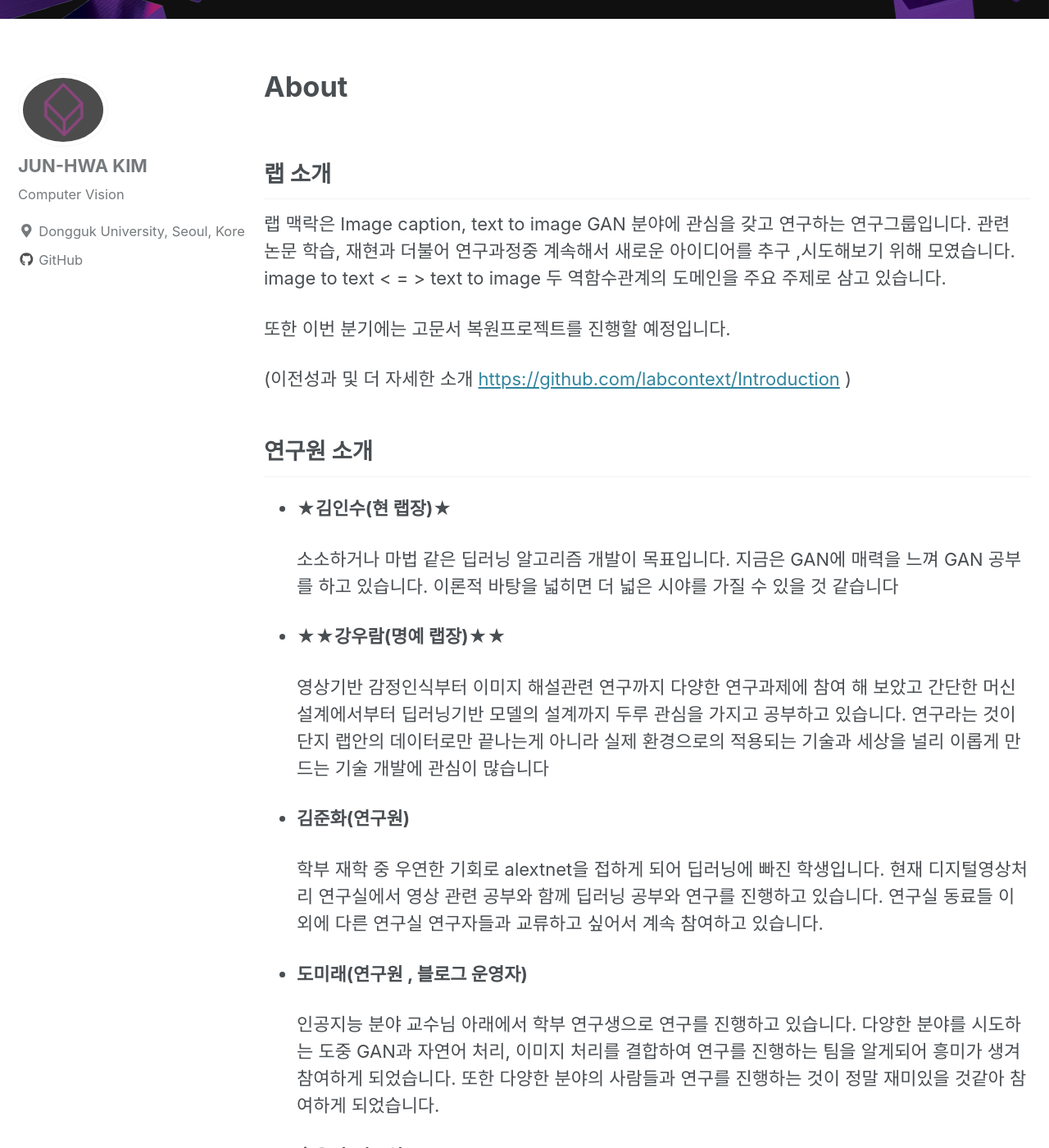
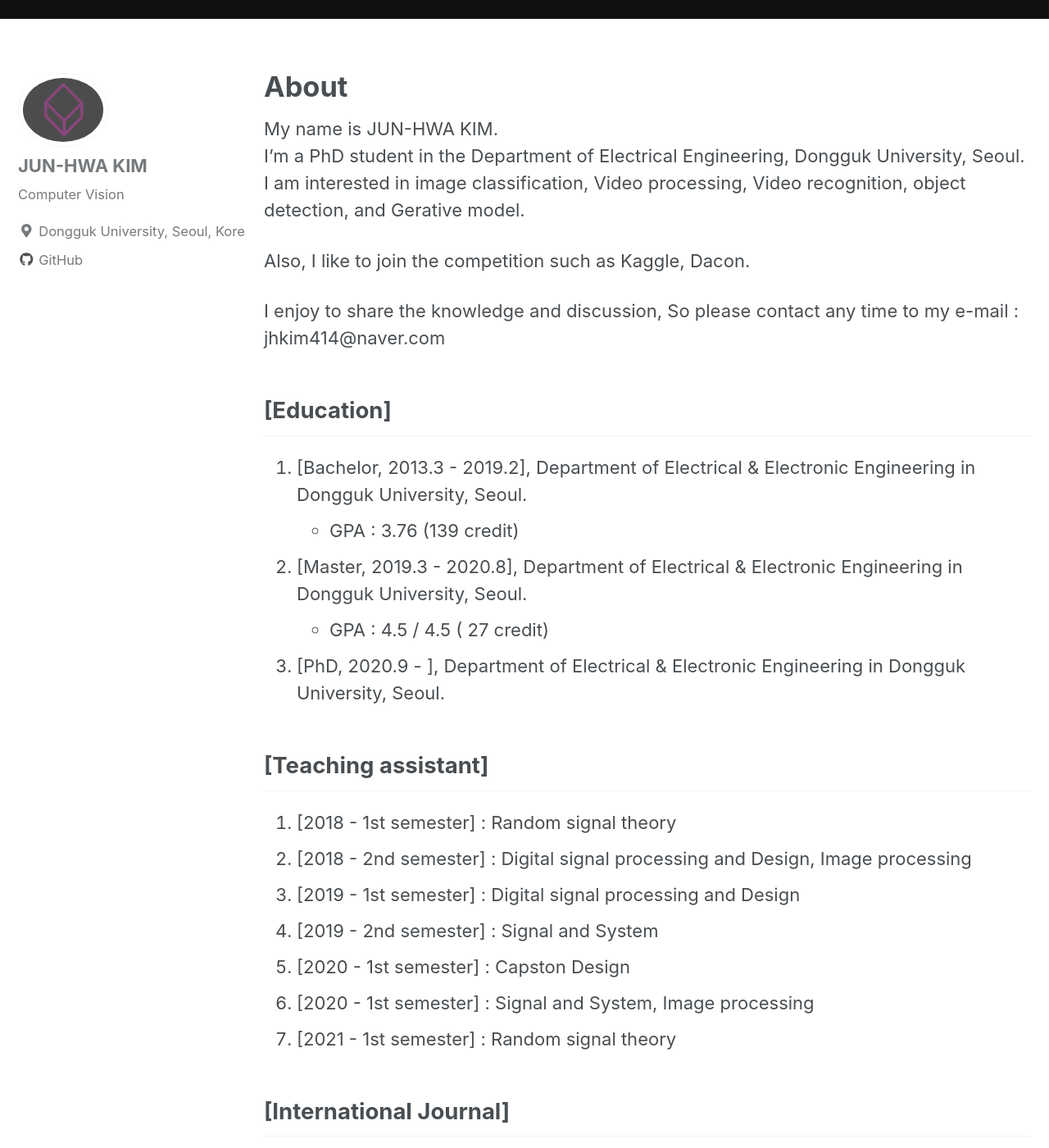
Before and after one commit to kjunhwa/kjunhwa-kjunhwa.github.io-, a Jekyll site: the page built from _pages/about.md, in a window 1280 px wide and 1400 px high, scrolled down 334 px. Shown: the whole window at 82% size. Built offline with Jekyll 4.4.1, drawn with Linux system fonts in a browser that asks for light colours; cached includes are drawn as plain includes; nearby versions of some CDN libraries; some of the changed text lies outside the part shown.

Commit message:
Add files via upload

```diff
--- a/_pages/about.md
+++ b/_pages/about.md
@@ -2,84 +2,90 @@
 permalink: /about/
 title: "About"
 excerpt: "About Me"
-modified: 2019-06-07
+modified: 2021-05-31
 search: true
 header:
-  image: /assets/images/LAB_CONTEXT.png
+  image: /assets/images/MAIN.png
 ---
+My name is JUN-HWA KIM.
+I'm a PhD student in the Department of Electrical Engineering, Dongguk University, Seoul.
+I am interested in image classification, Video processing, Video recognition, object detection, and Gerative model.
 
-## 랩 소개
+Also, I like to join the competition such as Kaggle, Dacon.
 
-랩 맥락은 Image caption, text to image GAN 분야에 관심을 갖고 연구하는 연구그룹입니다. 관련 논문 학습, 재현과 더불어 연구과정중 계속해서 새로운 아이디어를 추구 ,시도해보기 위해 모였습니다. image to text < = > text to image 두 역함수관계의 도메인을 주요 주제로 삼고 있습니다.
+I enjoy to share the knowledge and discussion, So please contact any time to my e-mail : jhkim414@naver.com
 
-또한 이번 분기에는 고문서 복원프로젝트를  진행할 예정입니다.
+## [Education]
 
+1. [Bachelor, 2013.3 - 2019.2], Department of Electrical & Electronic Engineering in Dongguk University, Seoul.
+- GPA : 3.76 (139 credit)
+2. [Master, 2019.3 - 2020.8], Department of Electrical & Electronic Engineering in Dongguk University, Seoul.
+- GPA : 4.5 / 4.5 ( 27 credit)
+3. [PhD, 2020.9 - ], Department of Electrical & Electronic Engineering in Dongguk University, Seoul.
 
+## [Teaching assistant]
 
-(이전성과 및 더 자세한 소개 <https://github.com/labcontext/Introduction> )
+1. [2018 - 1st semester] : Random signal theory
+2. [2018 - 2nd semester] : Digital signal processing and Design, Image processing
+3. [2019 - 1st semester] : Digital signal processing and Design
+4. [2019 - 2nd semester] : Signal and System
+5. [2020 - 1st semester] : Capston Design
+6. [2020 - 1st semester] : Signal and System, Image processing
+7. [2021 - 1st semester] : Random signal theory
 
+## [International Journal]
 
+1. Kim, Jun-Hwa, and Chee Sun Won. "Action recognition in videos using pre-trained 2D convolutional neural networks." IEEE Access 8 (2020): 60179-60188.
 
-## 연구원 소개
+## [International Conference]
 
-- **★김인수(현 랩장)★**
+1. Kim, Jun-Hwa, and Chee Sun Won. "Emotion Enhancement for Facial Images Using GAN." In 2020 IEEE International Conference on Consumer Electronics-Asia (ICCE-Asia), pp. 1-4. IEEE, 2020.
 
-  소소하거나 마법 같은 딥러닝 알고리즘 개발이 목표입니다. 지금은 GAN에 매력을 느껴 GAN 공부를 하고 있습니다. 이론적 바탕을 넓히면 더 넓은 시야를 가질 수 있을 것 같습니다
+## [Domestic Conference]
 
-- **★★강우람(명예 랩장)★★**
+1. 김준화, 노경준, 장영지, 전병훈. "미세먼지 감소 IoT 시스템", Proceedings of KIIT Conference, 2018.
+2. 김준화, 원치선. "GAN을 이용한 얼굴 훈련 영상 데이터의 감정 특성 강화", kspc, 2019.
 
-  영상기반 감정인식부터 이미지 해설관련 연구까지 다양한 연구과제에 참여 해 보았고 간단한 머신 설계에서부터 딥러닝기반 모델의 설계까지 두루 관심을 가지고 공부하고 있습니다.  연구라는 것이 단지 랩안의 데이터로만 끝나는게 아니라 실제 환경으로의 적용되는 기술과 세상을 널리 이롭게 만드는 기술 개발에 관심이 많습니다
+## [Domestic Patents]
 
-- **김준화(연구원)**
+1. [Not registered yet] METHOD AND APPARATUS FOR PROCESSING VIDEO DATA TO UTILIZE DEEP NEURAL NETWORK ARCHITECTURES DEVELOPED FOR STILL IMAGES
 
-  학부 재학 중 우연한 기회로 alextnet을 접하게 되어 딥러닝에 빠진 학생입니다. 현재 디지털영상처리 연구실에서 영상 관련 공부와 함께 딥러닝 공부와 연구를 진행하고 있습니다. 연구실 동료들 이외에 다른 연구실 연구자들과 교류하고 싶어서 계속 참여하고 있습니다.
+## [Books]
 
-- **도미래(연구원 , 블로그 운영자)**
+1. Dacon Competition 1st Prize Solution, WIKI-BOOKS, 2021-01-22
 
-  인공지능 분야 교수님 아래에서 학부 연구생으로 연구를 진행하고 있습니다. 다양한 분야를 시도하는 도중 GAN과 자연어 처리, 이미지 처리를 결합하여 연구를 진행하는 팀을 알게되어 흥미가 생겨 참여하게 되었습니다.  또한 다양한 분야의 사람들과 연구를 진행하는 것이 정말 재미있을 것같아 참여하게 되었습니다.
+## [Competitions]
 
-- **홍은영(연구원)**
+1. [2019] KERC
+  - Subject : Facial expression recognition in Videos
+  - Results : 1st prize
+2. [2020] WONKWANG University Medical Convergence Research Center, AI Start Challenge
+  - Subject : Development of artificial intelligence model for detection and visualization of urinary tract stones patients' absences using medical image data for challenge
+  - Results : 3rd prize
+3. [2020] Dacon
+  - Subject : Semiconductor thin film thickness analysis
+  - Results : 1st prize
+4. [2020] NIPA
+  - Subject : Deep fake image classification
+  - Results : 3rd prize
+5. [2020] KERC
+  - Subject : Complex Facial expression recognition in Videos
+  - Results : 3rd prize
 
-  딥러닝에 관심이 생겨 GAN에 대해 알게 되었습니다. 코드나 딥러닝에 대해 미숙한 수준이지만 조금씩 공부하면서 실력을 키우고 싶습니다.
+## [Hackathon]
 
-- **김인수(연구원)**
+1. [2019] ICT Hackathon
+  - Subject : Sewer line defect detection
+  - Results : Seoul Mayor Award
 
-  소소하거나 마법 같은 딥러닝 알고리즘 개발이 목표입니다. 지금은 GAN에 매력을 느껴 GAN 공부를 하고 있습니다. 이론적 바탕을 넓히면 더 넓은 시야를 가질 수 있을 것 같습니다
+## [Language skill]
 
-- **장광훈(연구원)**
+korean
+English(TOEIC : 880, OPIC : IM2)
 
-  미디어 콘텐츠 산업에 종사하고 있습니다. Vision생성, 자연어 인식/생성과 3D image mapping에 많은 관심을 가지고 있습니다. 현재는 GAN을 통한 조건적 이미지 생성에 관해 공부하고 있습니다.
+## [Programming language skill]
 
-- **박산희(연구원)**
-
-  문맥 인식 프로젝트, 음악 생성 프로젝트 등 다양한 프로젝트에 참여해보았습니다. 현재는 개발자로 일을 하고 있고, 다양한 데이터를 분석하고 신경망 모델들을 구성해서 재미있고 이로운 결과를 만들어내는데 관심있습니다.
-
-- **김현우(명예 연구원)**
-
-  선린인터넷고등학교에 입학하여 개발공부를 하던 중, 머신러닝에 관심이 생겨 딥러닝을 공부하기 시작했습니다. 처음에는 딥러닝을 단순한 코드로 접했었습니다. 하지만 다양한 종류의 딥러닝 알고리즘을 접하면서 원리, 이론에도 관심이 생겨 비록 고등학생이지만 꼭 공부해보고 싶어, 이 곳에 참여하게 되었습니다.
-
-
-- **최원조(명예 연구원)**
-
-  게임개발자였으며, 인공지능 분야에 발을 들인지는 오래되지 않았습니다. Reinforcement Learning을 이용한 게임플레이 에이전트를 만들기 시작하면서 분야에 발을 들였습니다. 현재는 자연어처리쪽에서 일하며 해당 분야에 대해 공부하고있습니다. 현재 관심사는 자연어생성입니다. 잘부탁드립니다.
-
-
-
-
-
-## 5기 연구 계획 소개
-
-##### 1. 고문서 복원 프로젝트 (5기 메인 프로젝트 )
-
-- 고성능 컴퓨터 지원(NIPA)
-
-- 모델 서치 중...
-
-- 데이터 수집
-
-
-
-##### 2. 항시 진행
-
-- 논문 리딩
-- 문서화 작업
+python(pytorch, tensorflow, keras)
+matlab
+C
+HTML
```
